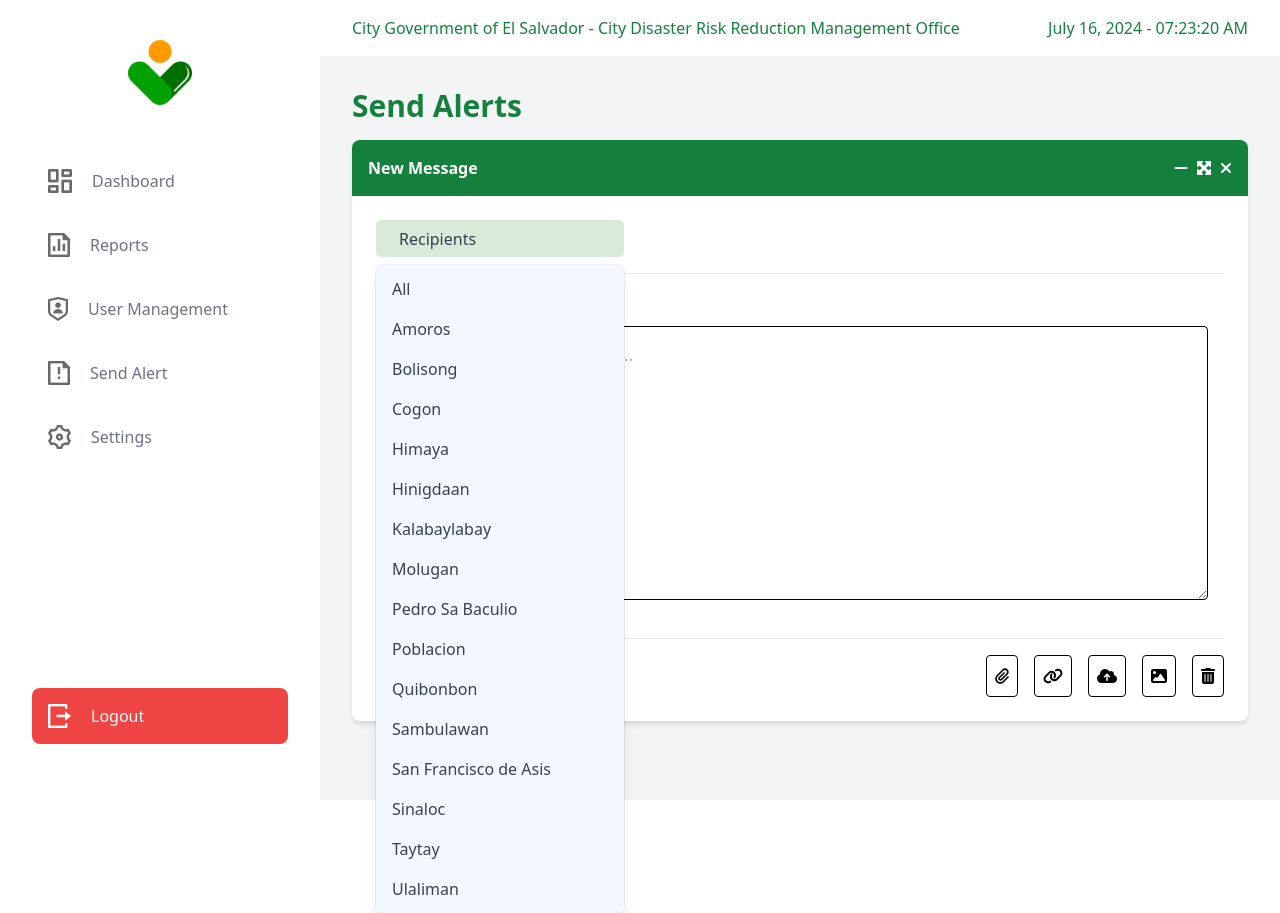
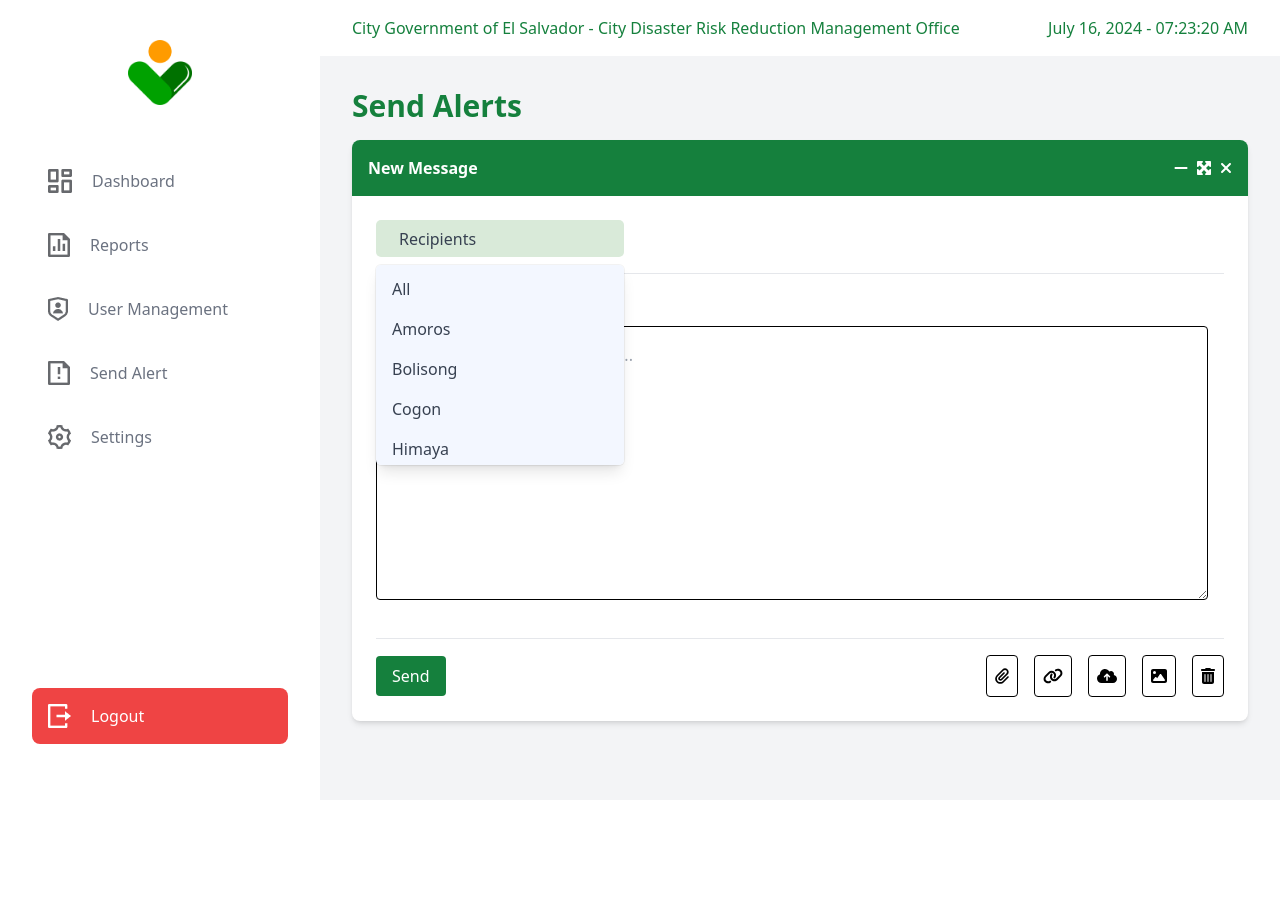
Before and after one commit to rfantonial15/AIDA---ADMIN, a React (Vite) app: page /alert-message in a window 1280 px wide. Both pictures are taken after a click on the button "Recipients". After the commit the page ends 800 px from the top, so only its background shows below. Built offline with nearby package versions, Linux system fonts and the light colour scheme.

Commit message:
added functions and inputs

```diff
--- a/src/pages/AlertMessage.jsx
+++ b/src/pages/AlertMessage.jsx
@@ -125,7 +125,7 @@ const AlertMessage = () => {
   };
 
   const handleClose = () => {
-    navigate('/sendalert');
+    navigate('/send-alert');
   };
 
   const handleMinimize = () => {
@@ -167,9 +167,10 @@ const AlertMessage = () => {
             </button>
             {dropdownOpen && (
               <div
-                className="absolute mt-2 w-62 rounded-md shadow-lg ring-1 ring-black ring-opacity-5 z-10"
+                className="absolute mt-2 w-62 rounded-md shadow-lg ring-1 ring-black ring-opacity-5 z-10 overflow-y-auto"
                 style={{
                   width: '248px',
+                  height: '200px',
                   borderRadius: '5px',
                   background: '#F3F7FF',
                 }}
```
